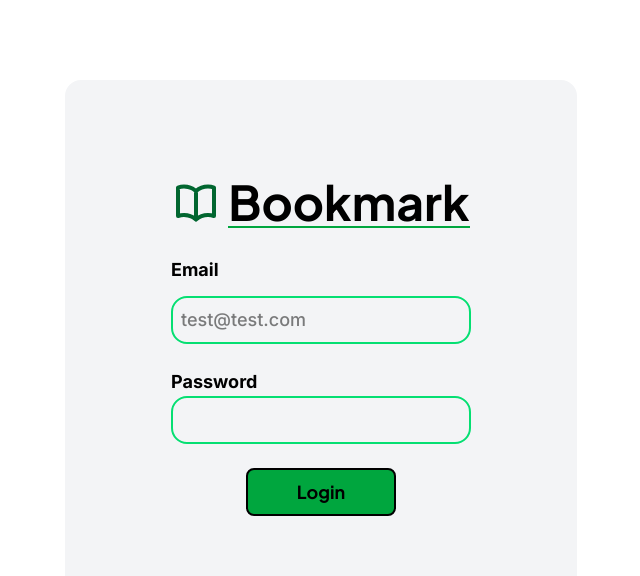
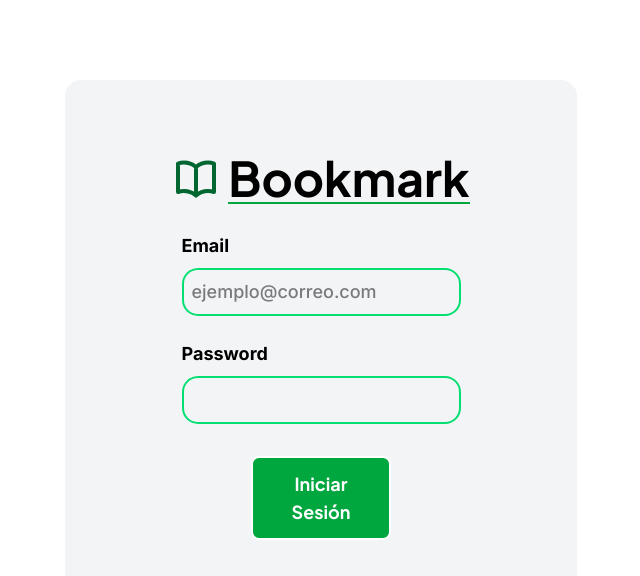
Before and after one commit to Nasadmi/bookmark-app, a React (Vite) app in the folder client/: page /login in a window 1280 px wide. Shown: the top 576 px of the page, without its empty margins (319-959 px from the left). Built offline with nearby package versions, Linux system fonts and the light colour scheme.

Commit message:
Update login page

```diff
--- /dev/null
+++ b/client/src/features/auth/components/ErrorText.tsx
@@ -0,0 +1,3 @@
+export const ErrorText = ({ text, className }: { text?: string, className?: string }) => {
+  return <p className={`font-bold text-red-500 dark:text-red-400 text-lg ${className}`} aria-live="polite">{ text || '' }</p>
+}
--- a/client/src/features/auth/pages/Login.tsx
+++ b/client/src/features/auth/pages/Login.tsx
@@ -1,44 +1,98 @@
+import { useEffect, useState } from "react";
 import { AuthLayout } from "../layouts/AuthLayout";
+import { useForm } from "react-hook-form";
+import { zodResolver } from "@hookform/resolvers/zod";
+import { loginSchema } from "../schemas/login.schema";
+import { ErrorText } from "../components/ErrorText";
+import { login } from "../services/api";
+import { getCookie, setCookie } from "../../../services/cookies";
+import { useNavigate } from "react-router";
 
 export const Login = () => {
-  const handleSubmit = (e: React.FormEvent) => {};
+  const {
+    register,
+    handleSubmit,
+    formState: { errors }
+  } = useForm({
+    resolver: zodResolver(loginSchema)
+  })
+
+  useEffect(() => {
+    const token = getCookie('token')
+    if (token) {
+      navigate('/')
+    }
+  }, [])
+
+  const [loginError, setLoginError] = useState<string>('')
+  const navigate = useNavigate();
+
+  const onSubmit = async (data: { email: string; password: string }) => {
+    const res = await login(data)
+
+    if (!res) {
+      return setLoginError('Unknown error or connection refused');
+    }
+
+    if (res.message) {
+      return setLoginError(res.message)
+    }
+
+    setCookie('token', res.token, import.meta.env.VITE_TOKEN_DURATION || '10m')
+    navigate('/')
+  }
 
   return (
     <AuthLayout>
       <form
-        onSubmit={handleSubmit}
+        onSubmit={handleSubmit(onSubmit)}
         className="flex flex-col justify-center mt-7"
+        noValidate
       >
-        <label htmlFor="email" className="text-2xl lg:text-lg mb-3 font-bold">
+        <div className="flex flex-col mb-4">
+          <label htmlFor="email" className="text-2xl lg:text-lg mb-2 font-bold">
             Email
           </label>
           <input
             type="email"
             id="email"
-          name="email"
+            {...register('email')}
             required
-          placeholder="test@test.com"
-          autoComplete="on"
+            placeholder="ejemplo@correo.com"
+            autoComplete="email" // Más específico que "on"
             spellCheck={false}
-          className="p-2 rounded-2xl text-2xl lg:text-lg dark:text-white outline-none border-2 border-green-400 font-medium w-75 shadow-none focus:shadow-2xl shadow-green-800 duration-300 ease-in-out"
+            className="p-2 rounded-2xl text-2xl lg:text-lg dark:text-white border-2 border-green-400 font-medium w-full shadow-none transition-all duration-300 ease-in-out focus:ring-4 focus:ring-green-300 mb-2 focus:outline-none"
+            aria-required="true"
           />
-        <br />
-        <label htmlFor="password" className="text-2xl lg:text-lg font-bold">
+          { errors.email && <ErrorText text={ errors.email.message } /> }
+        </div>
+
+        <div className="flex flex-col mb-6">
+          <label
+            htmlFor="password"
+            title="Contraseña"
+            className="text-2xl lg:text-lg mb-2 font-bold"
+          >
             Password
           </label>
           <input
             type="password"
             id="password"
-          name="password"
+            {...register('password')}
             required
-          className="p-2 rounded-2xl dark:text-white outline-none border-2 border-green-400 font-medium w-75 shadow-none focus:shadow-2xl shadow-green-800 duration-300 ease-in-out text-2xl lg:text-lg"
+            autoComplete="current-password"
+            className="p-2 rounded-2xl dark:text-white border-2 border-green-400 font-medium w-full shadow-none transition-all duration-300 ease-in-out focus:ring-4 focus:ring-green-300 focus:outline-none mb-2 text-2xl lg:text-lg"
+            aria-required="true"
           />
-        <br />
+          { errors.password && <ErrorText text={ errors.password.message } /> }
+          <ErrorText text={ loginError } className="text-center"/>
+        </div>
+
         <button
           type="submit"
-          className="font-bold font-jakarta text-lg border-2 p-2 w-1/2 self-center rounded-lg cursor-pointer bg-green-600 dark:bg-green-800 shadow-none hover:shadow-2xl shadow-green-600 duration-300 ease-in"
+          className="font-bold font-jakarta text-lg border-2 p-3 w-1/2 self-center rounded-lg cursor-pointer bg-green-600 hover:bg-green-700 text-white dark:bg-green-800 shadow-none hover:shadow-lg transition-colors duration-300 ease-in focus:ring-4 focus:ring-green-400 outline-none"
         >
-          Login
+          Iniciar Sesión
         </button>
       </form>
     </AuthLayout>
--- /dev/null
+++ b/client/src/features/auth/schemas/login.schema.ts
@@ -0,0 +1,9 @@
+import * as z from 'zod'
+
+export const loginSchema = z.strictObject({
+  email: z.email().trim(),
+  password: z
+    .string()
+    .trim()
+    .min(8, "Password must have at leat 8 characters"),
+})
--- /dev/null
+++ b/client/src/features/auth/services/api.ts
@@ -0,0 +1,31 @@
+export const login = async ({ email, password }: { email:string, password: string }) => {
+  try {
+    const response = await fetch(`${import.meta.env.VITE_SERVER_URL}/login`, {
+      method: 'POST',
+      headers: {
+        'Content-Type': 'application/json'
+      },
+      body: JSON.stringify({ email, password })
+    });
+
+    if (response.status === 401) {
+      return {
+        message: 'Unauthorized'
+      }
+    }
+
+    const json = await response.json() as { token: string }
+    return {
+      token: json.token
+    }
+  } catch (err) {
+    if (err instanceof TypeError) {
+      return {
+        message: 'Connection refused, please try again later'
+      }
+    }
+
+    console.error(err);
+    return null
+  }
+}
--- a/client/src/services/cookies.ts
+++ b/client/src/services/cookies.ts
@@ -1,4 +1,19 @@
+import ms, { type StringValue } from "ms"
+
 export const getCookie = (name: string) => {
   const match = document.cookie.match(new RegExp('(^| )'+ name + '=([^;]+)'))
   return match ? match[2] : null
 }
+
+export const setCookie = (name: string, value?: string, time?: StringValue) => {
+  let expires = '';
+
+  if (time) {
+    const milliseconds = ms(time);
+    const date = new Date();
+    date.setTime(date.getTime() + milliseconds)
+    expires = '; expires=' + date.toUTCString()
+  }
+
+  document.cookie = `${name}=${value || ''}${expires}; path=/; SameSite=Lax`
+}
--- /dev/null
+++ b/client/src/services/health.ts
@@ -0,0 +1,12 @@
+export const apiHealth = async () => {
+  try {
+    const response = await fetch(`${import.meta.env.VITE_SERVER_URL}/health`)
+    if (response.status === 503) {
+      return false
+    } else {
+      return true
+    }
+  } catch (err) {
+    return false;
+  }
+}
```
Also changed, not shown: client/package.json (+6 -1 lines), 1 other file (tests, documents, lock files or other folders). Lines whose indentation alone changed are shown as unchanged.
